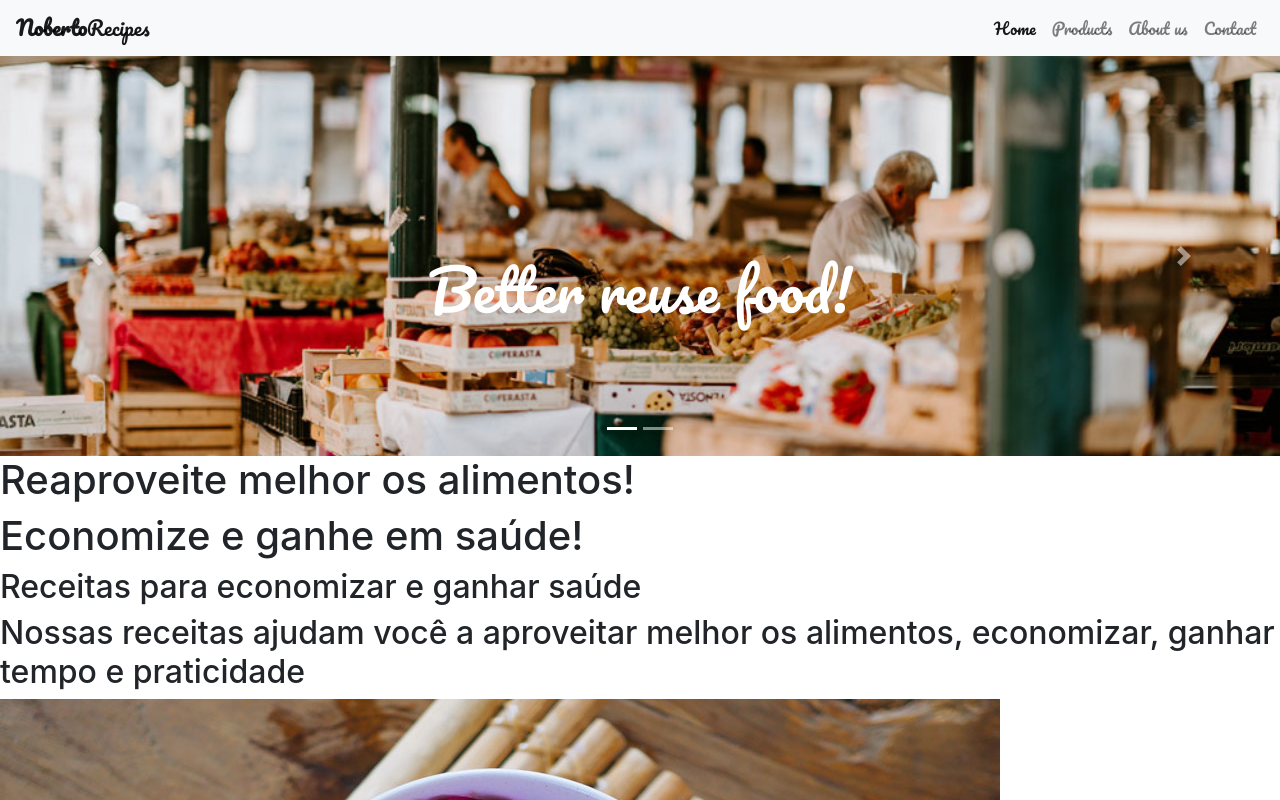
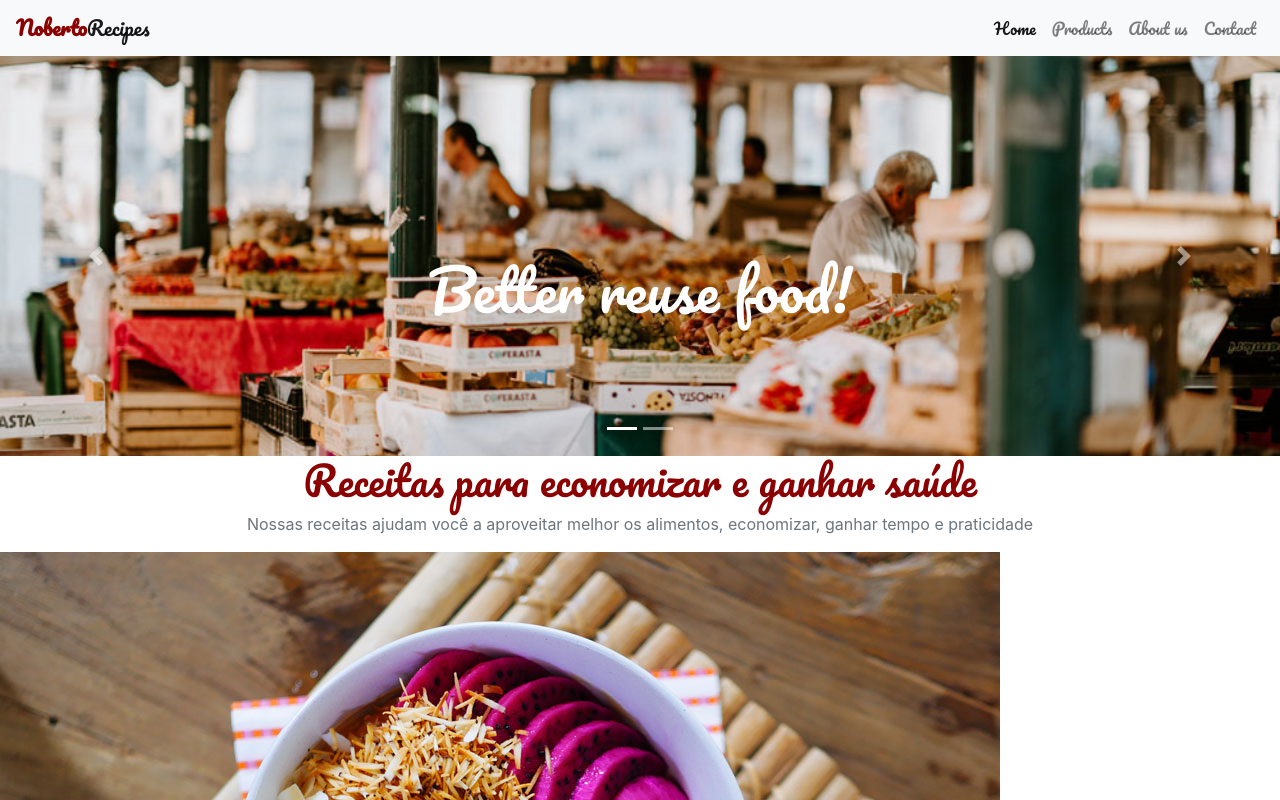
Before and after one commit to NobertoFerreiraFilho/NobertoRecipes-bootstrap, a plain HTML site: page index.html in a window 1280 px wide. Shown: the top 800 px of the page. Drawn offline with nearby package versions, Linux system fonts and the light colour scheme.

Commit message:
[NRB]007 FEATURE/Add more Text styles

```diff
--- a/index.html
+++ b/index.html
@@ -22,7 +22,7 @@
   <body>
     <header>
       <nav class="navbar navbar-expand-lg navbar-light bg-light d-flex">
-        <a class="navbar-brand" href="#"><strong>Noberto</strong>Recipes</a>
+        <a class="navbar-brand font-titulo" href="#"><strong class="especial-color">Noberto</strong>Recipes</a>
         <button
           class="navbar-toggler"
           type="button"
@@ -38,7 +38,7 @@
           class="collapse navbar-collapse justify-content-end"
           id="navbarNavAltMarkup"
         >
-          <ul class="navbar-nav">
+          <ul class="navbar-nav font-titulo">
             <il
               ><a class="nav-item nav-link active" href="#"
                 >Home <span class="sr-only">(current)</span></a
@@ -67,7 +67,7 @@
           ></li>
           <li data-target="#carouselExampleCaptions" data-slide-to="1"></li>
         </ol>
-        <div class="carousel-inner">
+        <div class="carousel-inner font-titulo">
           <div class="carousel-item active">
             <img
               src="/src/img/carrossel-img1.jpg"
@@ -110,16 +110,11 @@
       </div>
     </div>
 
-    <title>Noberto Recipes with Bootstrap</title>
-
-    <h1>Reaproveite melhor os alimentos!</h1>
-    <h1>Economize e ganhe em saúde!</h1>
-
-    <h2>Receitas para economizar e ganhar saúde</h2>
-    <h2>
+    <h1 class="text-center font-titulo especial-color">Receitas para economizar e ganhar saúde</h1>
+    <p class="text-center text-secondary">
       Nossas receitas ajudam você a aproveitar melhor os alimentos, economizar,
       ganhar tempo e praticidade
-    </h2>
+    </p>
 
     <img
       src="src/img/receita-abacate.jpg"
--- a/src/style.css
+++ b/src/style.css
@@ -1,5 +1,9 @@
-* {
+.font-titulo{
     font-family: 'Pacifico', cursive;
+}
+
+.especial-color{
+    color: darkred;
 }
 
 .image-carousel {
```
Also changed, not shown: 1 other file.
